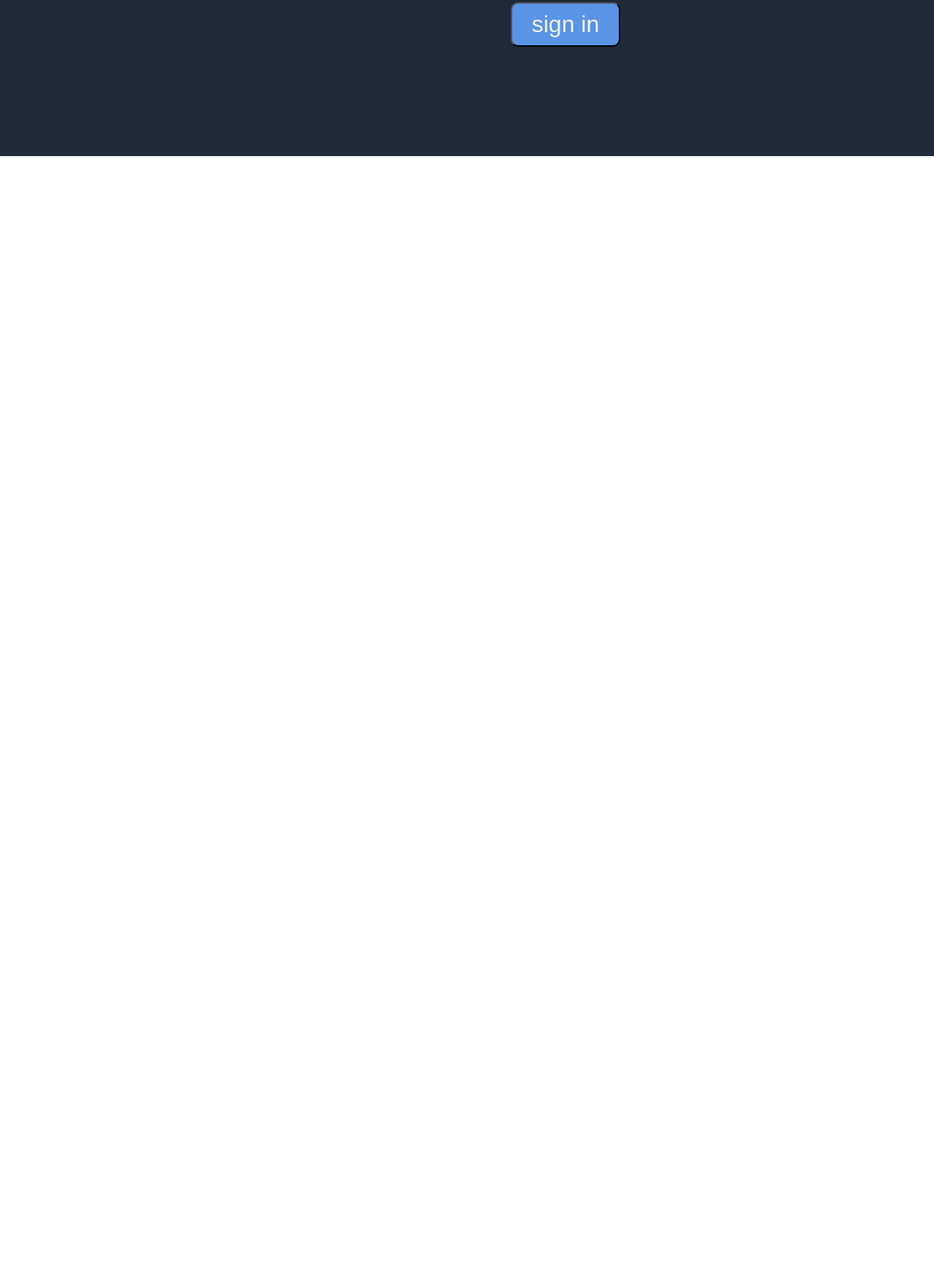
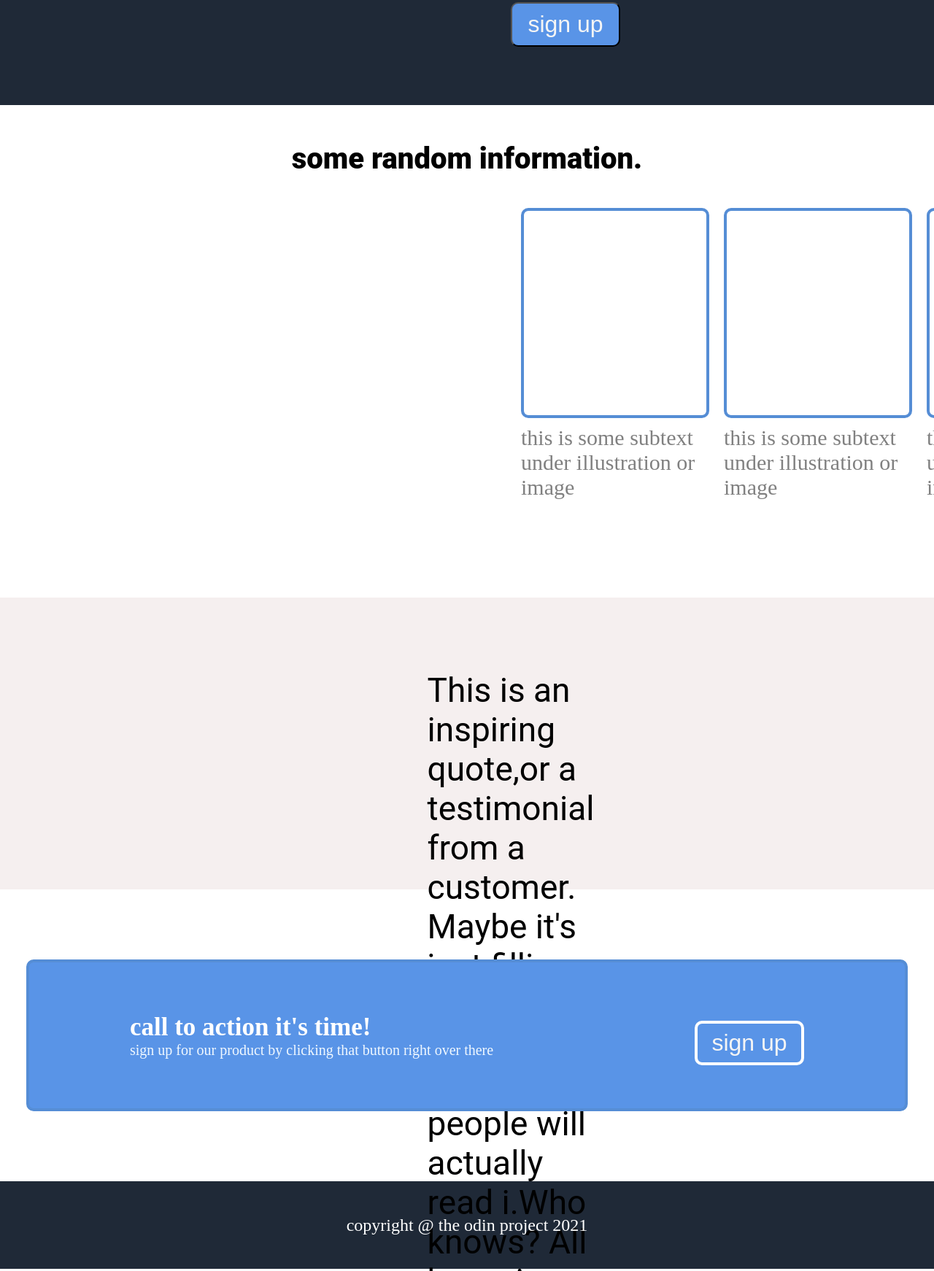
Before and after one commit to Blessings-msowoya/landingpage, a plain HTML site: page index.html in a window 1280 px wide. Shown: the part 852-2594 px from the top of the page at 73% size. Before the commit the page ends 1066 px from the top, so only its background shows below. Drawn offline with Linux system fonts and the light colour scheme.

Commit message:
i have finished the whole landing page

```diff
--- a/css/style.css
+++ b/css/style.css
@@ -3,7 +3,7 @@
     /* outline: 2px solid red; */
 }
 
-.header, .body, .footer{
+.header, .body{
     padding-left: 700px;
     padding-right: 700px;
     padding-top: 150px;
@@ -24,6 +24,7 @@
 
 .body{
     justify-content: space-between;
+    padding-bottom: 80px;
     gap: 60px;
 }
 
@@ -47,3 +48,91 @@
     height: 61px;
 
 }
+
+#body2-text{
+    padding-top: 50px;
+    padding-bottom: 30px;
+    justify-content: center;
+    font-size: 40px;
+    font-weight: 900;
+    font-family: roboto;
+    display: flex;
+}
+
+.body2-shapes, .body2-rectangles{
+    justify-content: space-around;
+    padding-left: 700px;
+    padding-right: 700px;
+    display: flex;
+}
+.rectangles1, .rectangles2, .rectangles3,.rectangles4{
+    border-radius: 10px;
+    border: 4px solid white;
+    height: 400px;
+    width: 250px;
+    font-size: 20px;
+    padding: 10px;
+}
+.rectangle-shapes{
+    border-radius: 10px;
+    border: 4px solid rgb(85, 141, 213);
+    height: 280px;
+    width: 250px;
+}
+.text-in-text{
+    margin-top: 10px;
+    font-size: 30px;
+    color: grey;
+}
+
+.grey-area{
+    background-color: rgb(245, 239, 239);
+    height: 400px;
+    padding-left: 700px;
+    padding-right: 700px;
+}
+.inline-paragraph{
+    margin-top: 120px;
+    padding-top: 100px;
+    font-family: Roboto;
+    font-size: 46px;
+    display: flex;
+    justify-content: center;
+
+}
+.lastwhite{
+    height: 400px;
+    display: flex;
+    justify-content: center;
+    align-items: center;
+}
+.inner-lastwhite{
+    background-color: rgb(89, 148, 231);
+    border-radius: 10px;
+    border: 4px solid rgb(85, 141, 213);
+    height: 200px;
+    width: 1200px;
+    display: flex;
+    justify-content: space-around;
+    align-items: center;
+
+}
+#button2{
+    margin-top: 20px;
+    background-color: rgb(89, 148, 231);
+    color: whitesmoke;
+    border-radius: 10px;
+    font-size: 32px;
+    width: 150px;
+    height: 61px;
+    border: 4px solid white;
+}
+.footer{
+    background-color: #1f2937;
+    display:flex;
+    height: 120px;
+    font-size: 24px;
+    color: white;
+    justify-content: center;
+    align-items: center;
+}
--- a/index.html
+++ b/index.html
@@ -15,6 +15,7 @@
         <p>Header link two</p>
         <p>Header link three</p>
     </div>
+    <div class="main-body">
         <div class="body">
 
             <div>
@@ -26,17 +27,87 @@
                     here  under the main  title. it's a smaller
                     font and the color  is lower contrast
                 </p>
-            <button id="button1">sign in</button>
+                <button id="button1">sign up</button>
             </div>
             <div>
                 <img src="./img/image.jpg" alt="xmass tree" width="800px" height="345px">
             </div>
 
+        </div>
+<!-- this covers the first white section on the page -->
+        <div class="body2">
+            <div id="body2-text">
+                <p>some random information.</p>
+            </div>
+            <div class="body2-rectangles">
+                <div>
+                    <div class="rectangles1">
+                        <p class="rectangle-shapes"></p>
+                        <p class="text-in-text">this is some subtext under illustration  or image</p>
+                    </div>
+
+                </div>
+                <div>
+                    <div class="rectangles2">
+                        <p class="rectangle-shapes"></p>
+                        <p class="text-in-text">this is some subtext under illustration  or image</p>
+                    </div>
+                </div>
+                <div>
+                    <div class="rectangles3">
+                        <p class="rectangle-shapes"></p>
+                        <p class="text-in-text">this is some subtext under illustration  or image</p>
+                    </div>
+                </div>
+                <div>
+                    <div class="rectangles4">
+                        <p class="rectangle-shapes"></p>
+                        <p class="text-in-text">this is some subtext under illustration  or image</p>
+                    </div>
+                </div>
+            </div>
+
+        </div>
+    </div>
+
+    <!-- the greay section in the webpage  -->
+
+    <div class="grey-area">
+        <div>
+            <p class="inline-paragraph">
+                This is an inspiring quote,or a testimonial from a
+                customer. Maybe it's just filling up space,or  maybe
+                people will actually  read i.Who  knows? All know is that
+                it looks nice.
+            </p>
+        </div>
+        <div>
+            <p style="display: flex; justify-content: flex-end;  font-size: 30px; font-weight: bold; padding-right: 70px;" > -Thor,God of Thunder</p>
+        </div>
+    </div>
+
+    <div class="lastwhite">
+        <div class="inner-lastwhite">
+            <div>
+                <p  style="font-size: 35px; font-weight: 900; color: white;">
+                    call to action it's time!
+                </p>
+                <p style="color: aliceblue; font-size: 20px;">sign up for our product by clicking that  button right over there</p>
+            </div>
+            <button id="button2">sign up</button>
+
+        </div>
 
     </div>
 
 
-    <div class="footer"></div>
+
+
+
+
+    <div class="footer">
+        <p> copyright @ the odin project 2021</p>
+    </div>
 
 </body>
 </html>
```
Lines whose indentation alone changed are shown as unchanged.
